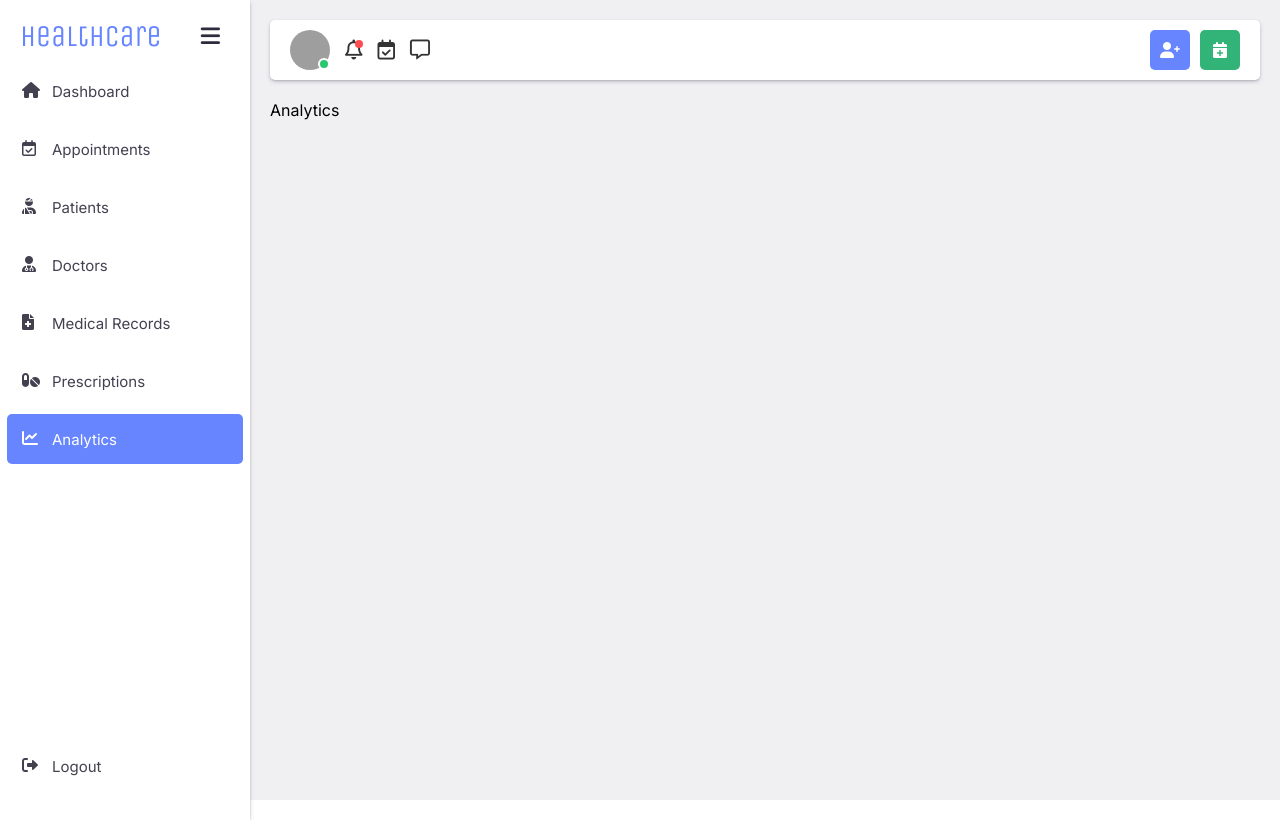
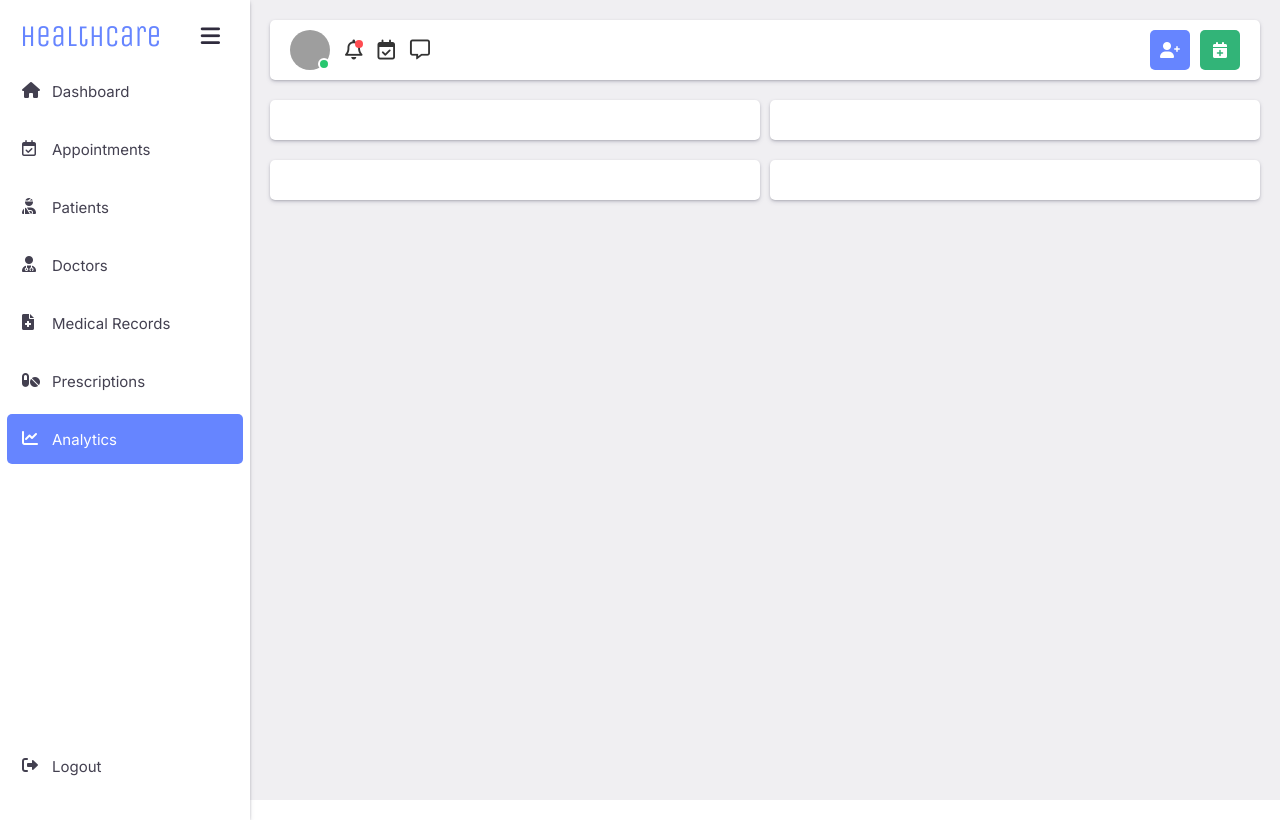
Before and after one commit to joseph-johnson27001/healthcare-dashboard, a Vue app: page /analytics in a window 1280 px wide. Built offline with nearby package versions, Linux system fonts and the light colour scheme; grey boxes are pictures that could not be loaded.

Commit message:
Analytics Page Layout

```diff
--- a/src/views/AnalyticsPage.vue
+++ b/src/views/AnalyticsPage.vue
@@ -1,3 +1,32 @@
 <template>
-  <div>Analytics</div>
+  <div class="analytics-page">
+    <div class="graphs-section">
+      <ContainerCard> </ContainerCard>
+
+      <ContainerCard> </ContainerCard>
+
+      <ContainerCard> </ContainerCard>
+
+      <ContainerCard> </ContainerCard>
+    </div>
+  </div>
 </template>
+
+<script>
+import ContainerCard from "@/components/UI/ContainerCard.vue";
+
+export default {
+  components: {
+    ContainerCard,
+  },
+};
+</script>
+
+<style scoped>
+.graphs-section {
+  display: grid;
+  grid-template-columns: repeat(2, 1fr);
+  gap: 10px;
+  row-gap: 20px;
+}
+</style>
```
